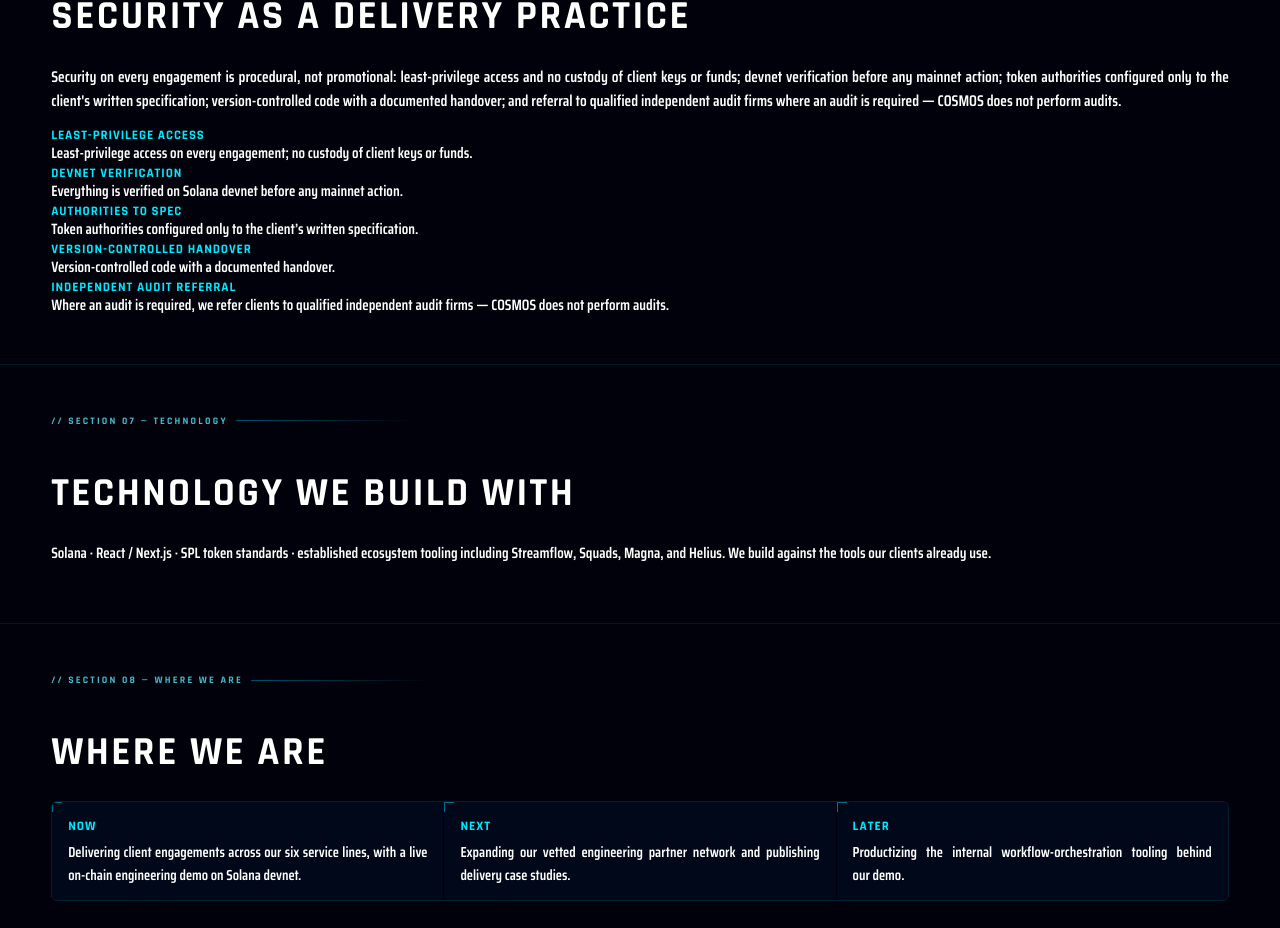
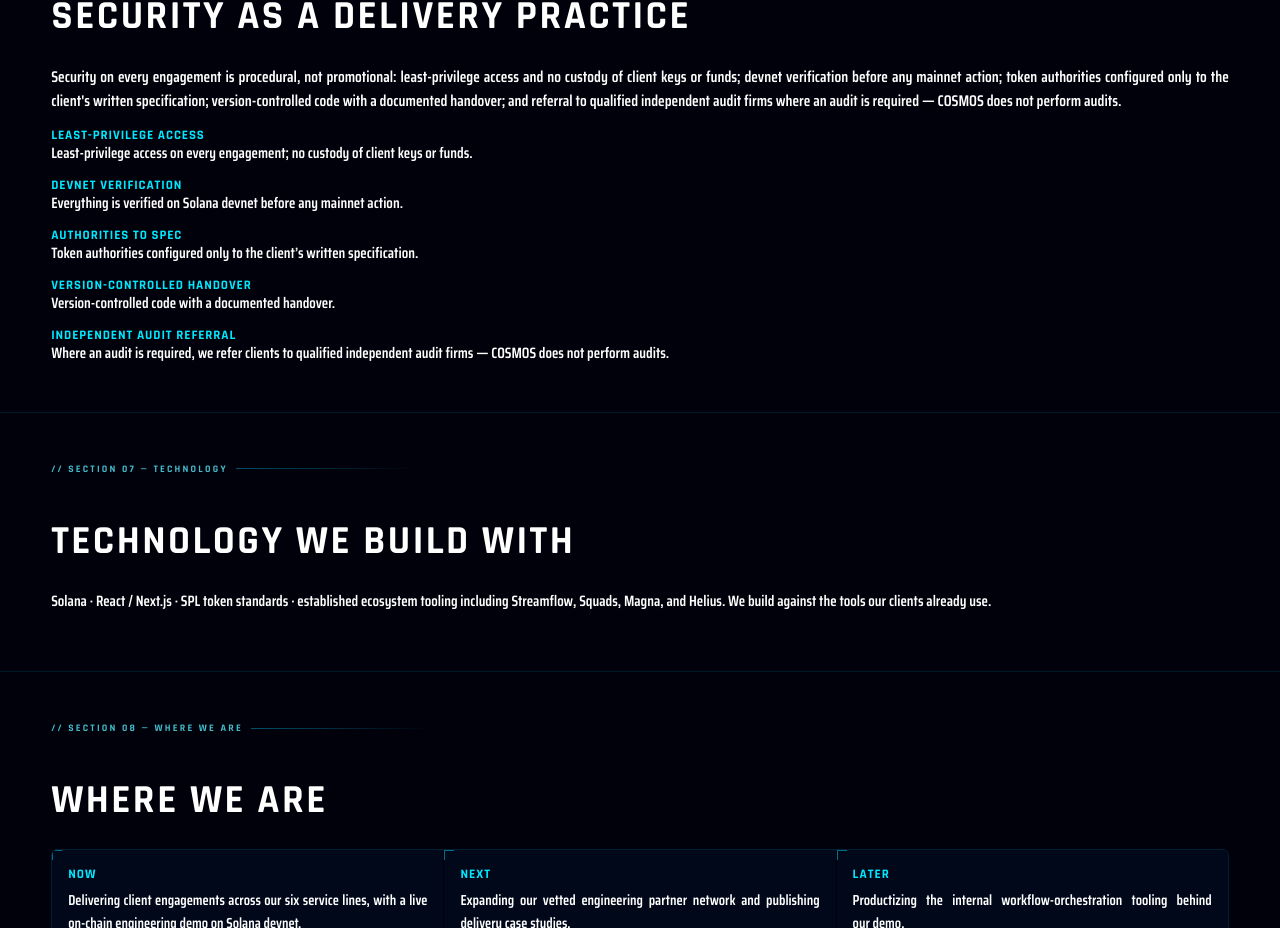
Before and after one commit to cosmosledgerlabs/cosmosledgerlabs-website, a Next.js app: page / in a window 1280 px wide. Shown: the part 2576-3504 px from the top of the page. Built offline with nearby package versions, Linux system fonts and the light colour scheme; no server answers.

Commit message:
Adjust spacing in secGrid and tightCard styles

```diff
--- a/components/Sections.module.css
+++ b/components/Sections.module.css
@@ -124,8 +124,8 @@
 .secGrid {
   display: flex;
   flex-direction: column;
-  gap: 2px;
-  margin-top: 10px;
+  gap: 14px;
+  margin-top: 14px;
 }
 .secCard {
   background: none;
```
